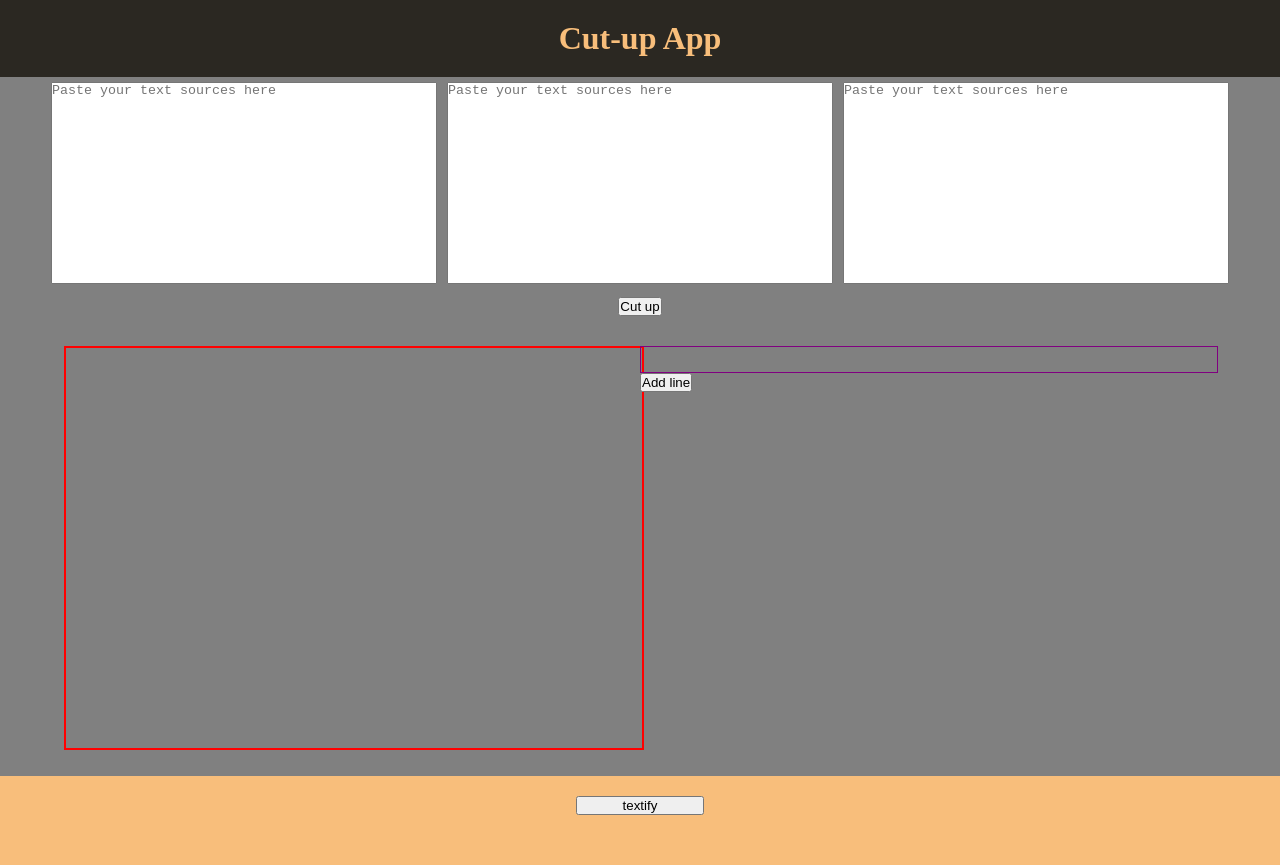
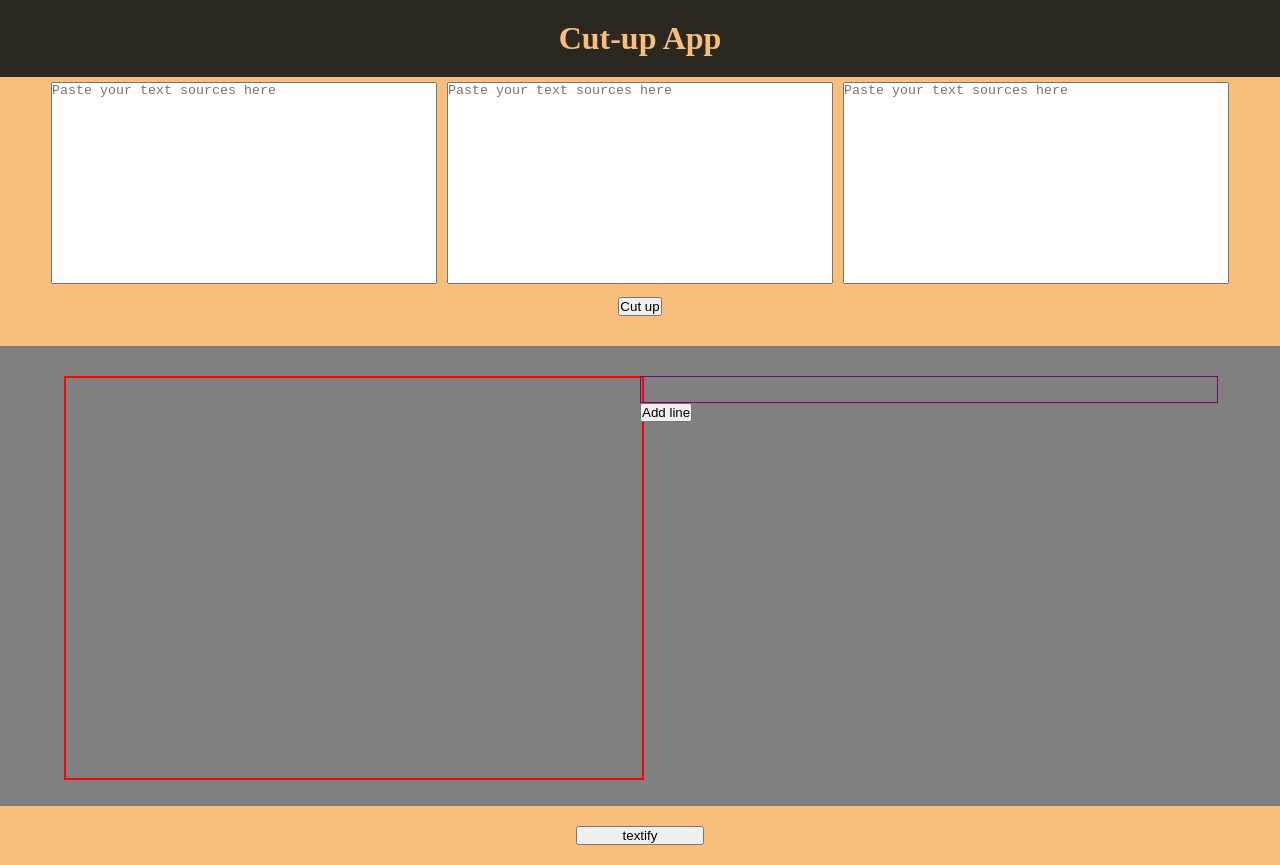
Before and after one commit to charlie-galb/cut-up, a React app: page / in a window 1280 px wide. Before the commit the page ends 835 px from the top, so only its background shows below. Built offline with nearby package versions, Linux system fonts and the light colour scheme.

Commit message:
Add background-color

```diff
--- a/src/styles/components/cutting-board.scss
+++ b/src/styles/components/cutting-board.scss
@@ -1,9 +1,10 @@
 .cutting-container {
-    background-color: grey;
+    background-color: var(--paleOrange);
     display: flex;
     flex-direction: column;
     justify-content: center;
     margin: auto;
+    padding-bottom: 30px;
     width: 100%;
 }
 
```
